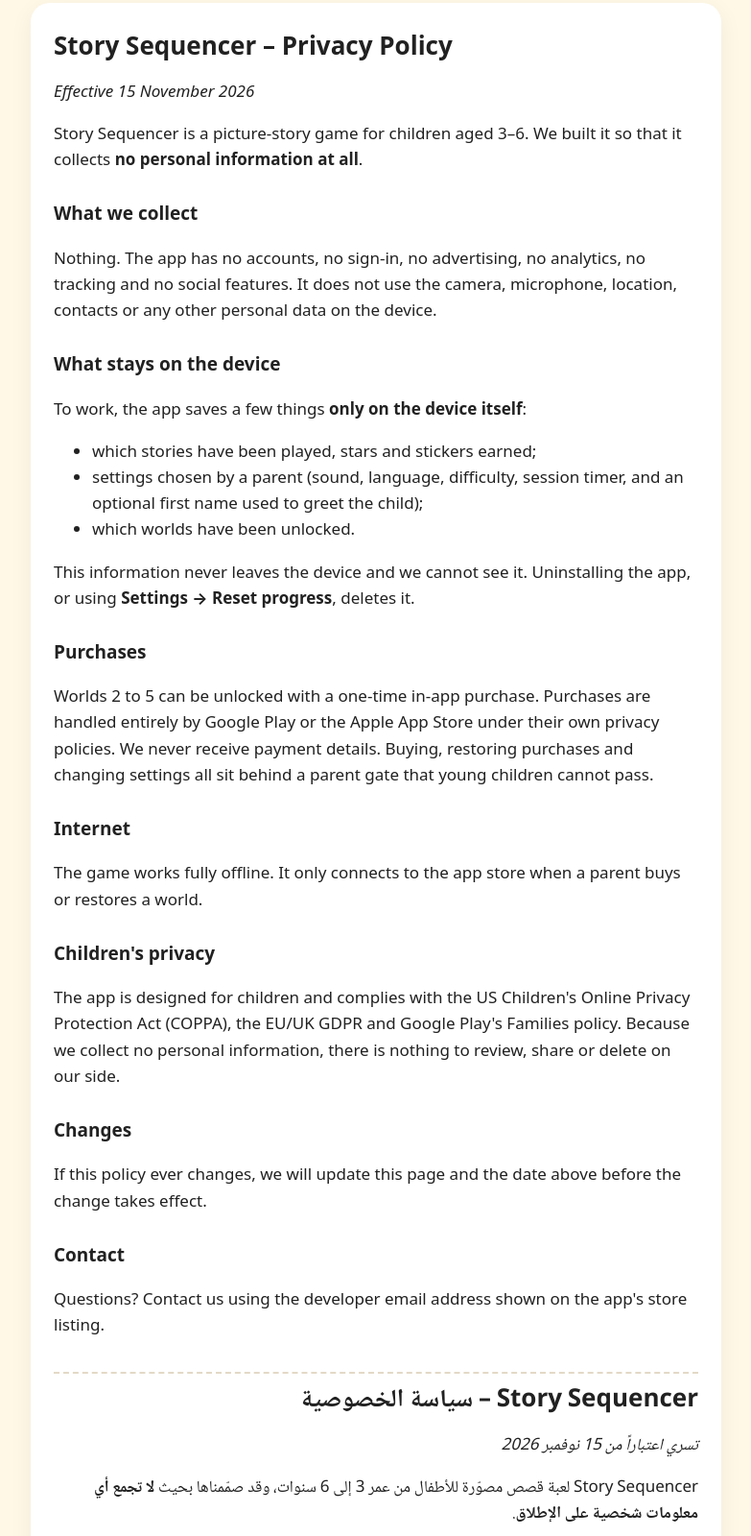
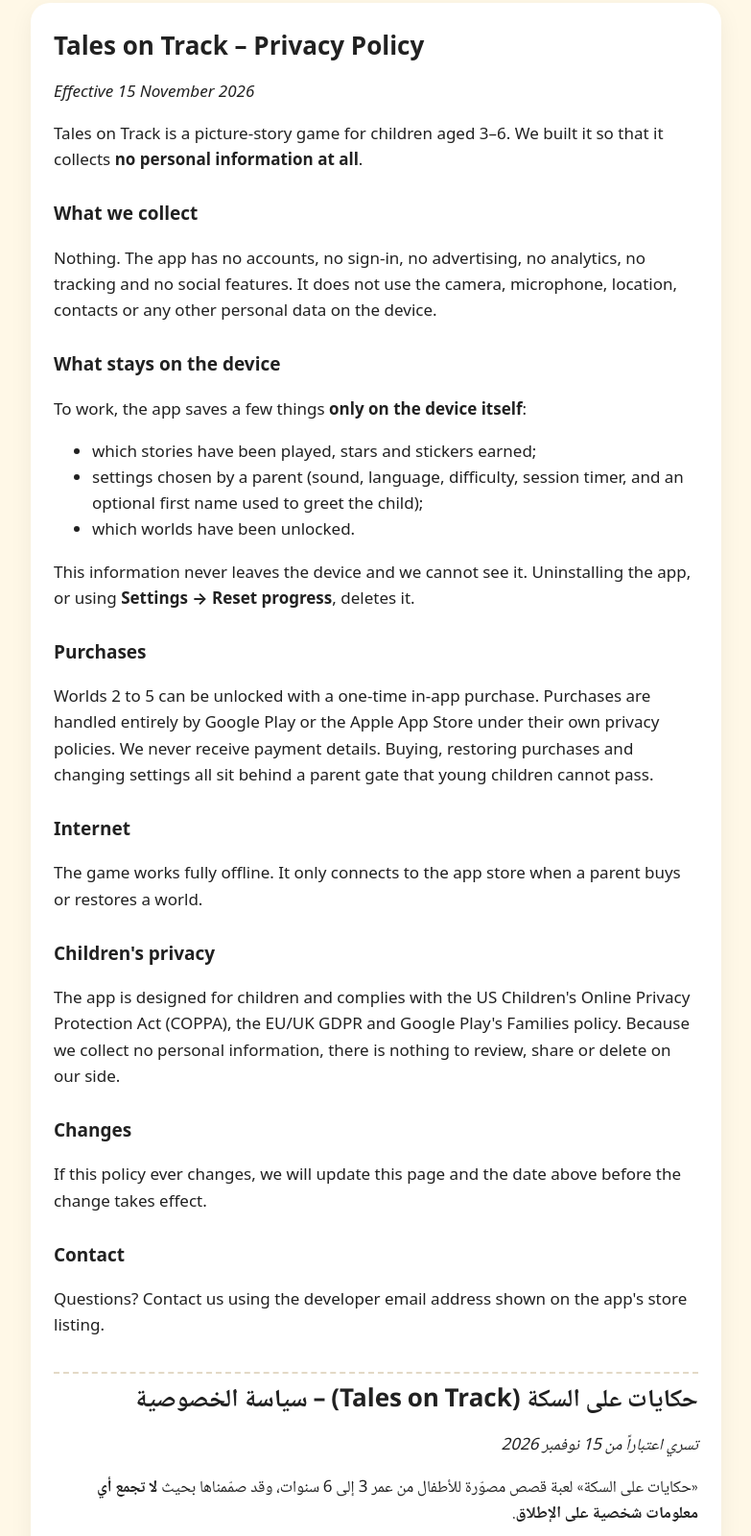
Before and after one commit to nerdy-apps/rawi-privacy, a plain HTML site: page index.html in a window 1280 px wide. Shown: the part 60-1660 px from the top of the page at 96% size, without its empty margins (248-1031 px from the left). Drawn offline with Linux system fonts and the light colour scheme.

Commit message:
Rename the app to Tales on Track

```diff
--- a/index.html
+++ b/index.html
@@ -3,7 +3,7 @@
 <head>
 <meta charset="utf-8">
 <meta name="viewport" content="width=device-width, initial-scale=1">
-<title>Story Sequencer – Privacy Policy</title>
+<title>Tales on Track – Privacy Policy</title>
 <style>
   *, *::before, *::after { box-sizing: border-box; }
   body { overflow-wrap: anywhere; font: 17px/1.6 system-ui, -apple-system, "Segoe UI", Roboto, sans-serif; color: #212121;
@@ -22,9 +22,9 @@
 <nav><a href="#ar">العربية</a></nav>
 <main>
 <section lang="en" dir="ltr">
-<h1>Story Sequencer – Privacy Policy</h1>
+<h1>Tales on Track – Privacy Policy</h1>
 <p><em>Effective 15 November 2026</em></p>
-<p>Story Sequencer is a picture-story game for children aged 3–6. We built it so that it collects <strong>no personal information at all</strong>.</p>
+<p>Tales on Track is a picture-story game for children aged 3–6. We built it so that it collects <strong>no personal information at all</strong>.</p>
 <h2>What we collect</h2>
 <p>Nothing. The app has no accounts, no sign-in, no advertising, no analytics, no tracking and no social features. It does not use the camera, microphone, location, contacts or any other personal data on the device.</p>
 <h2>What stays on the device</h2>
@@ -43,9 +43,9 @@
 <p>Questions? Contact us using the developer email address shown on the app&#x27;s store listing.</p>
 </section>
 <section id="ar" lang="ar" dir="rtl">
-<h1>Story Sequencer – سياسة الخصوصية</h1>
+<h1>حكايات على السكة (Tales on Track) – سياسة الخصوصية</h1>
 <p><em>تسري اعتباراً من 15 نوفمبر 2026</em></p>
-<p>Story Sequencer لعبة قصص مصوّرة للأطفال من عمر 3 إلى 6 سنوات، وقد صمّمناها بحيث <strong>لا تجمع أي معلومات شخصية على الإطلاق</strong>.</p>
+<p>«حكايات على السكة» لعبة قصص مصوّرة للأطفال من عمر 3 إلى 6 سنوات، وقد صمّمناها بحيث <strong>لا تجمع أي معلومات شخصية على الإطلاق</strong>.</p>
 <h2>ما الذي نجمعه</h2>
 <p>لا شيء. لا يحتوي التطبيق على حسابات أو تسجيل دخول أو إعلانات أو تحليلات أو تتبّع أو ميزات اجتماعية، ولا يستخدم الكاميرا أو الميكروفون أو الموقع أو جهات الاتصال أو أي بيانات شخصية أخرى على الجهاز.</p>
 <h2>ما يبقى على الجهاز</h2>
```
